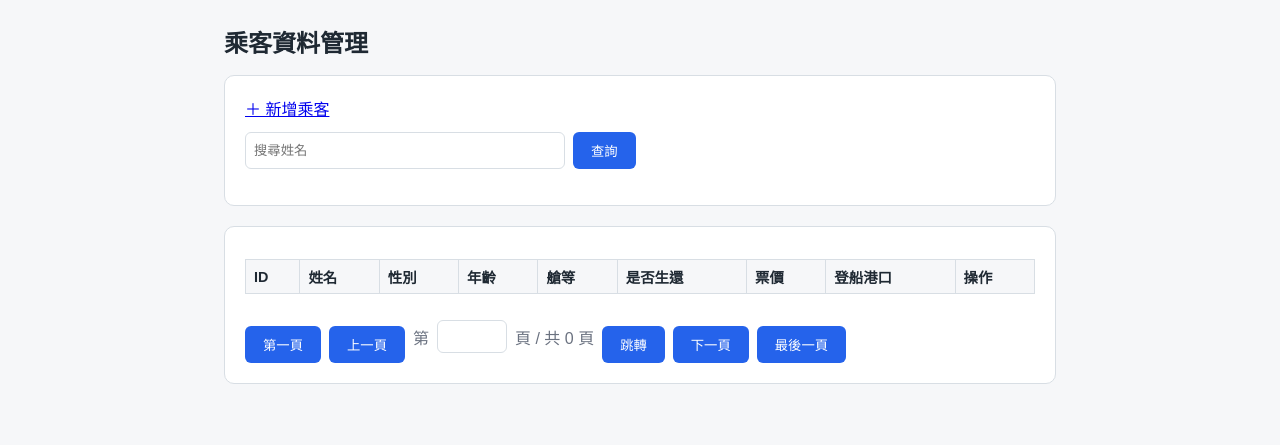
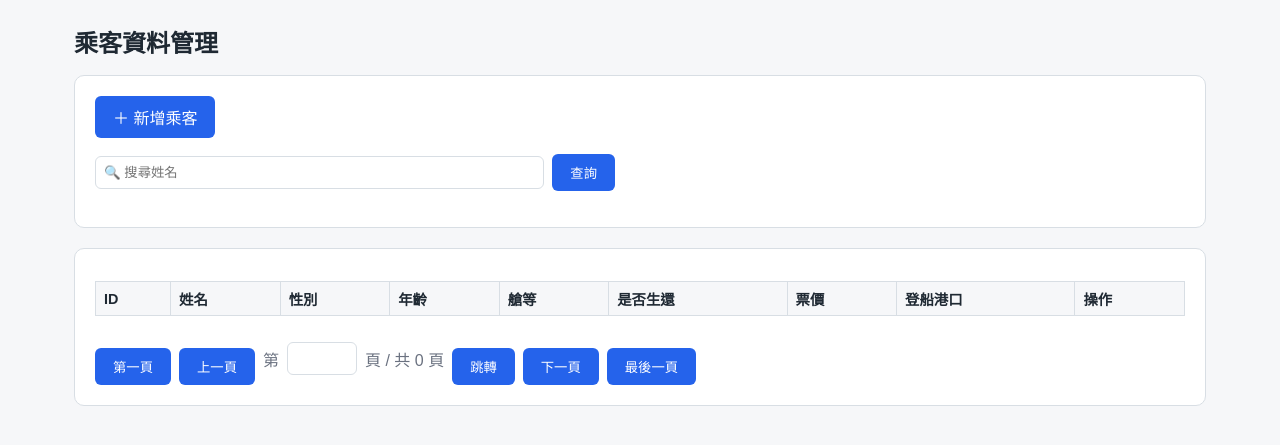
Before and after one commit to ychsieh725/titanic_restful_project, a Flask app: page / in a window 1280 px wide. Shown: the part 61-506 px from the top of the page. Run offline with Flask 3, Linux system fonts and the light colour scheme; data that the repository does not hold is empty.

Commit message:
style(web): widen passenger table and polish search/add controls
WHY:
首頁乘客表有 9 欄，受 base 版面 880px 限制，表頭（年齡/艙等/是否生還/登船港口）
被擠成兩三行不易讀；「新增乘客」是裸連結、搜尋列略顯陽春，與整體卡片風格不搭。

WHAT:
- base.html：th 加 white-space: nowrap（表頭一律一行，全站表格受惠）；新增可重用
  的 .btn 樣式，讓 <a> 也能呈現按鈕外觀。
- index.html：以 block head 將首頁 main 放寬至 1180px 容納全部欄位；「新增乘客」
  改用 .btn 藍色按鈕；搜尋列改為可伸縮輸入框 + 固定查詢鈕（.search-row），輸入框
  加放大鏡提示。

IMPACT:
- 純樣式調整，無行為/ API 變更；th nowrap 與 .btn 為共用樣式可被其他頁重用。
  全套 116 passed。

Co-Authored-By: Claude Opus 4.8 <noreply@anthropic.com>

```diff
--- a/templates/base.html
+++ b/templates/base.html
@@ -141,6 +141,22 @@
 
         th {
             background: var(--bg);
+            white-space: nowrap;
+        }
+
+        /* 連結樣式化為按鈕（可套在 <a> 上，與 <button> 視覺一致） */
+        .btn {
+            display: inline-block;
+            padding: 9px 18px;
+            border-radius: 6px;
+            background: var(--brand);
+            color: #fff;
+            text-decoration: none;
+            cursor: pointer;
+        }
+
+        .btn:hover {
+            opacity: 0.92;
         }
 
         .muted {
--- a/templates/index.html
+++ b/templates/index.html
@@ -1,14 +1,39 @@
 {% extends "base.html" %}
 
 {% block title %}乘客資料管理 — Titanic ML{% endblock %}
+
+{% block head %}
+<style>
+    /* 首頁乘客表格欄位多（9 欄），放寬版面避免表頭擠成多行 */
+    main {
+        max-width: 1180px;
+    }
+
+    /* 搜尋列：輸入框可伸縮、按鈕固定寬 */
+    .search-row {
+        display: flex;
+        gap: 8px;
+        align-items: center;
+        margin-top: 16px;
+        max-width: 520px;
+    }
+
+    .search-row input {
+        flex: 1;
+        margin-top: 0;
+        max-width: none;
+    }
+</style>
+{% endblock %}
 
 {% block content %}
 <h1>乘客資料管理</h1>
 
 <div class="card">
-    <a href="/passengers/new">＋ 新增乘客</a>
-    <div style="display:flex; gap:8px; margin-top:12px;">
-        <input type="text" id="searchInput" placeholder="搜尋姓名" style="margin-top:0;">
+    <a class="btn" href="/passengers/new">＋ 新增乘客</a>
+
+    <div class="search-row">
+        <input type="text" id="searchInput" placeholder="🔍 搜尋姓名">
         <button type="button" onclick="loadPassengers(1)" style="margin-top:0;">查詢</button>
     </div>
     <p id="summary" class="muted"></p>
```
